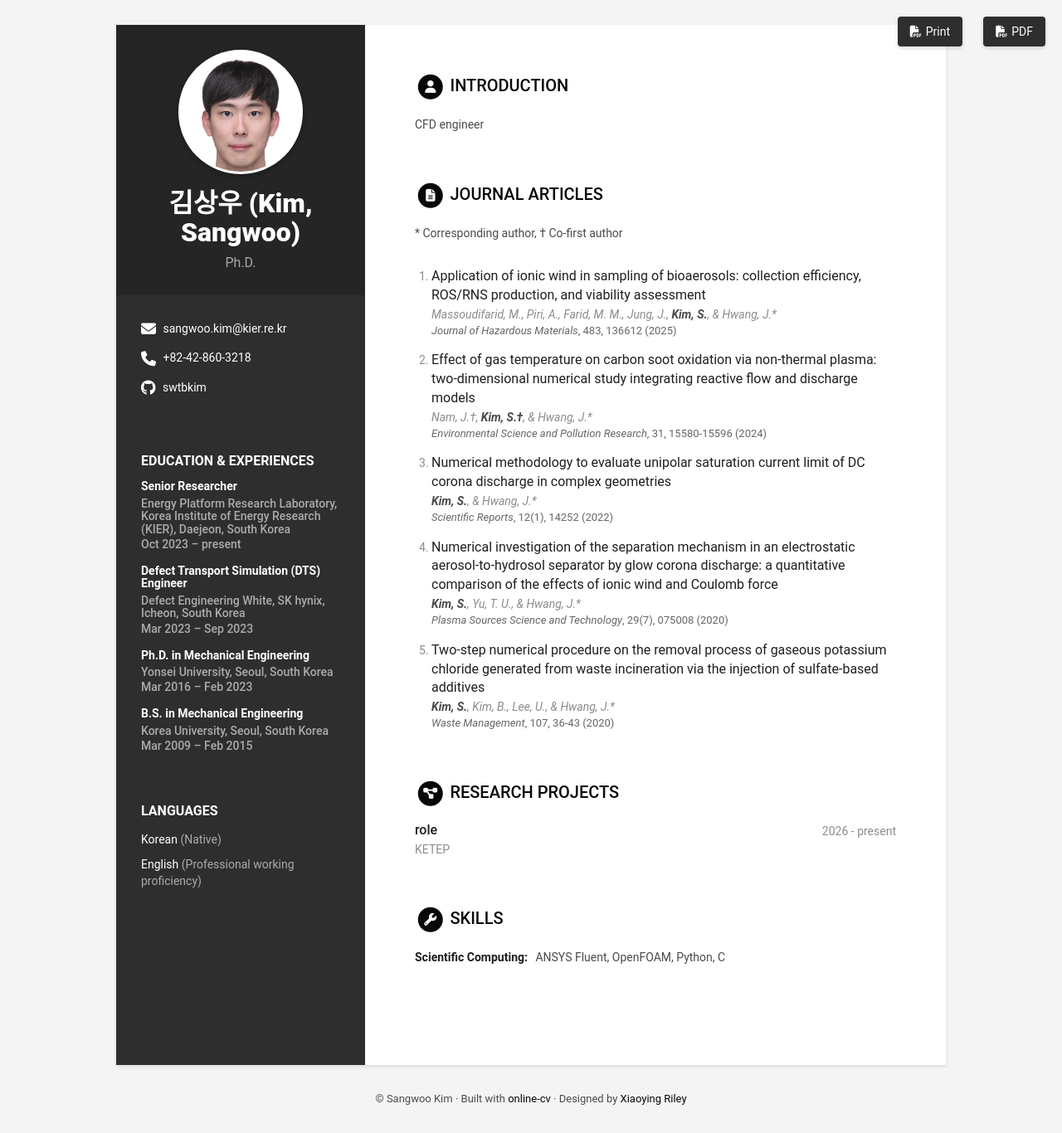
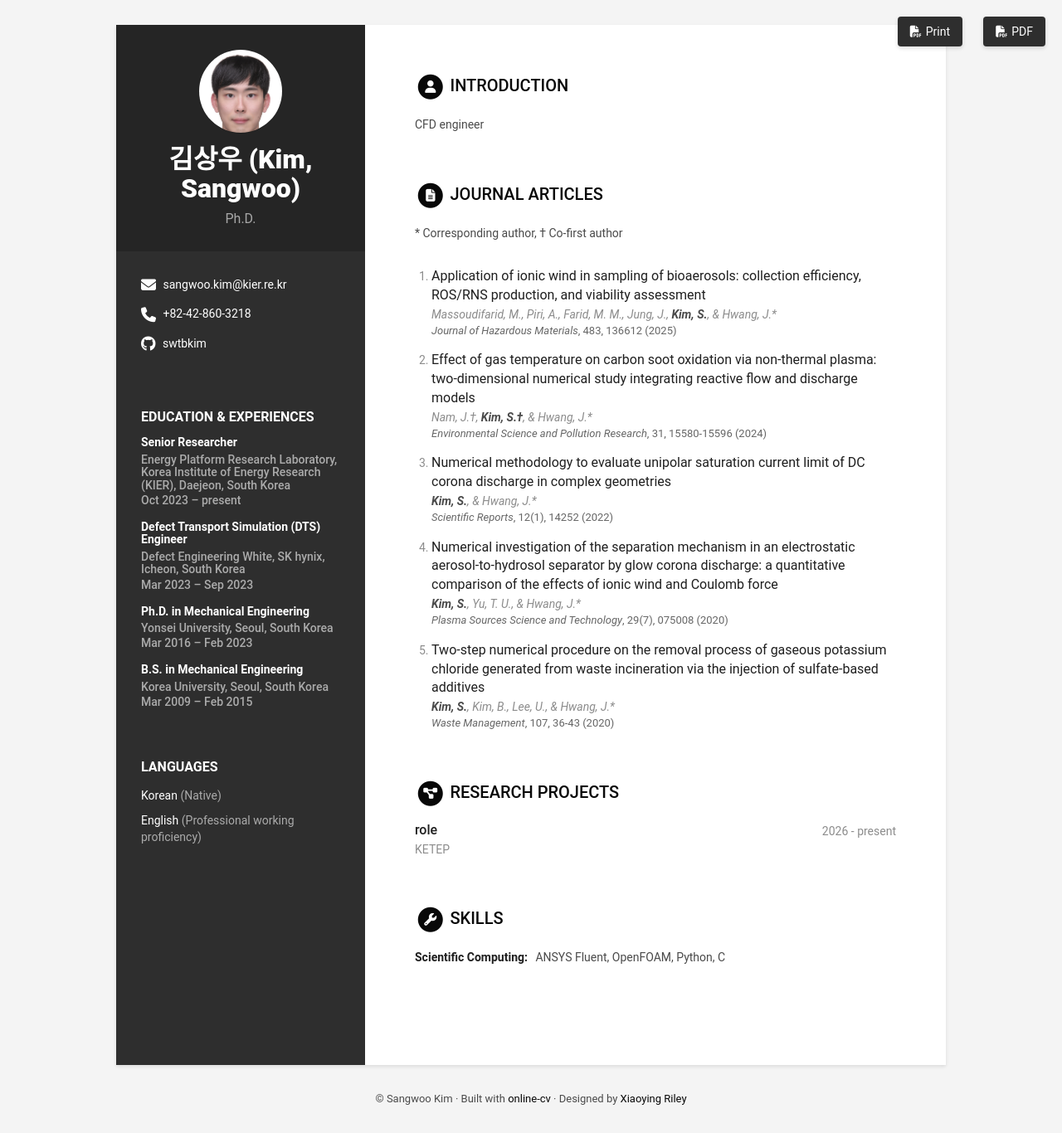
Before and after one commit to swtbkim/SangwooKim, a Jekyll site: the page built from index.html, in a window 1280 px wide. Shown: the whole page at 83% size. Built offline with Jekyll 4.4.1, drawn with Linux system fonts in a browser that asks for light colours.

Commit message:
Revert avatar resize; restore 100px object-fit avatar
This reverts commit 29bcda9.

Co-Authored-By: Claude Opus 5.5 <noreply@anthropic.com>
Claude-Session: https://claude.ai/code/session_01Ca8BgKLpPF1NhSrVUp22yc

```diff
--- a/_includes/sidebar.html
+++ b/_includes/sidebar.html
@@ -4,9 +4,7 @@
   <div class="profile-container">
 
     {% if sidebar.avatar %}
-    <div class="avatar">
-      <img src="{{ site.baseurl }}/assets/images/{{ sidebar.avatar }}" alt="profile picture" />
-    </div>
+    <img class="avatar" src="{{ site.baseurl }}/assets/images/{{ sidebar.avatar }}" alt="profile picture" />
     {% endif %}
 
     {% if sidebar.name %}
--- a/_sass/_base.scss
+++ b/_sass/_base.scss
@@ -77,25 +77,14 @@ p {
 
   .avatar {
     //used for profile image
-    // circular frame; the photo inside is zoomed and centred on the face
-    width: 150px;
-    height: 150px;
-    margin: 0 auto 18px;
-    overflow: hidden;
+    width: 100px;
+    height: 100px;
+    object-fit: cover; // crop non-square photos to a circle
+    object-position: center top;
+    margin-bottom: 15px;
+    border: 0px solid #fff;
     border-radius: 100%;
-    border: 3px solid rgba(255, 255, 255, 0.15);
-    box-shadow: 0 2px 6px rgba(0, 0, 0, 0.3);
-    background: #fff;
-    img {
-      // 92% of frame width on a white frame (photo bg is white), head centred
-      // (tuned for a 413x531 passport-style photo)
-      display: block;
-      width: 92%;
-      max-width: none;
-      margin-left: 4%;
-      margin-top: 1%;
-      clip-path: inset(2px); // hide the 1px grey border baked into the photo
-    }
+    box-shadow: 0 1px 1px rgba(0, 0, 0, 0.1);
   }
   .contact-list {
     .fas,
```
